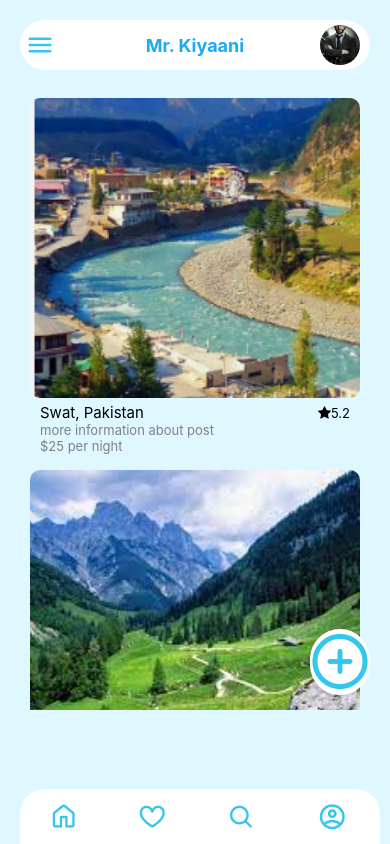
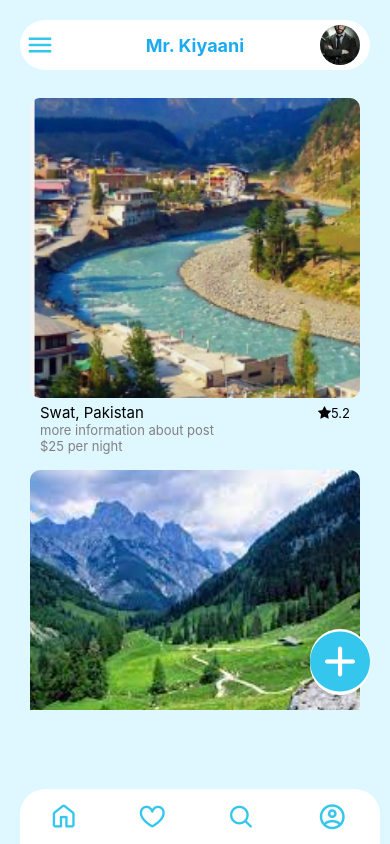
Before and after one commit to Hussain384/Elite_Rentals, a React Native app: screen /Home in a window 390 px wide. Built offline with nearby package versions, Linux system fonts and the light colour scheme.

Commit message:
Update HomeScreen.js

```diff
--- a/src/screens/HomeScreen.js
+++ b/src/screens/HomeScreen.js
@@ -8,7 +8,7 @@ import {
   Image,
 } from 'react-native';
 import MenuIcon from 'react-native-vector-icons/MaterialIcons';
-import AddIcon from 'react-native-vector-icons/Feather';
+import AddIcon from 'react-native-vector-icons/AntDesign';
 import RatingIcon from 'react-native-vector-icons/FontAwesome';
 import Footer from '../components/Footer';
 import uuid from 'react-uuid';
@@ -100,7 +100,7 @@ function HomeScreen({navigation}) {
           keyExtractor={item => item.id}
         />
         <AddIcon
-          name="plus-circle"
+          name="pluscircle"
           size={60}
           color="#35C6ED"
           style={styles.AddIconStyle}
```
